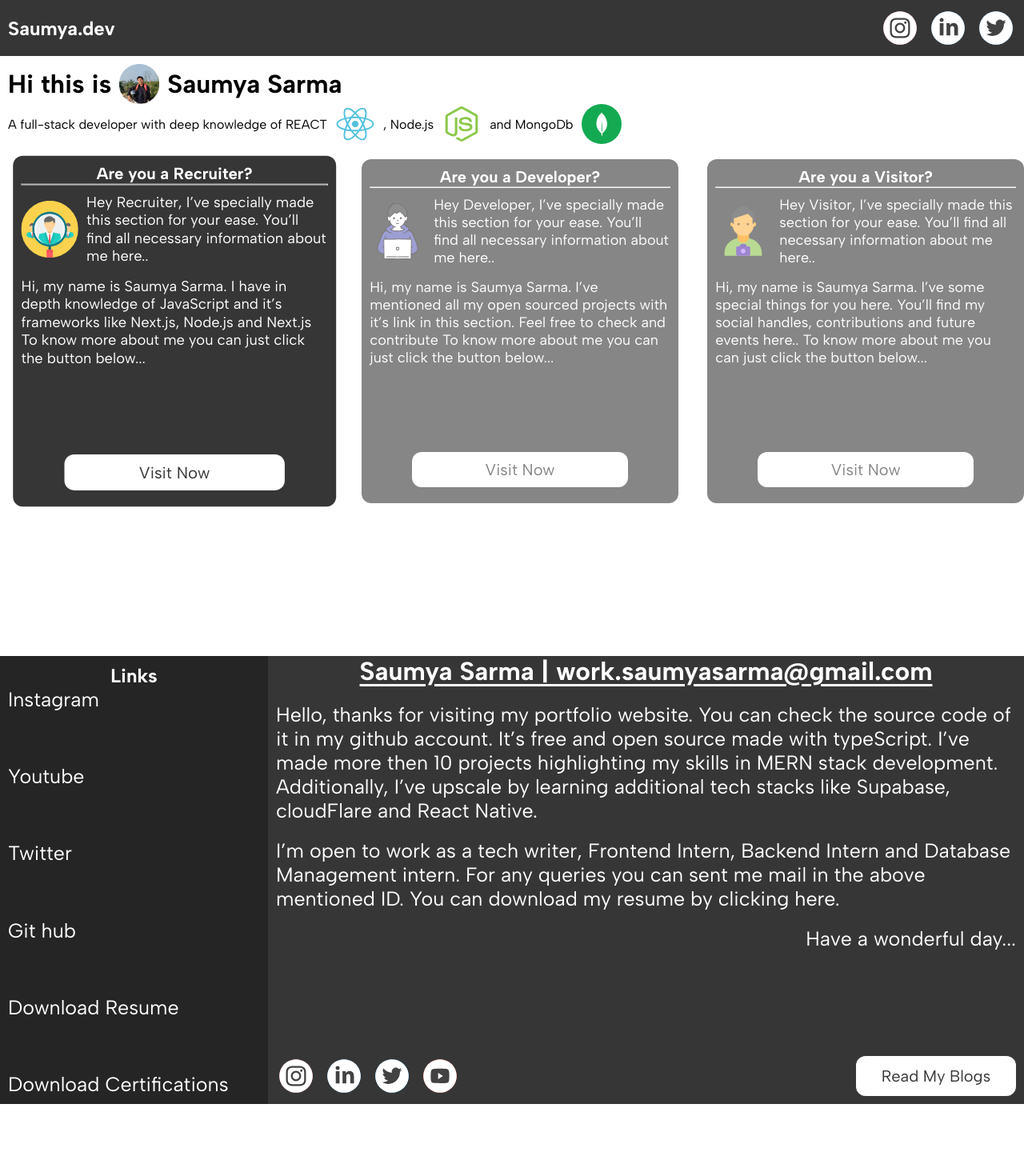
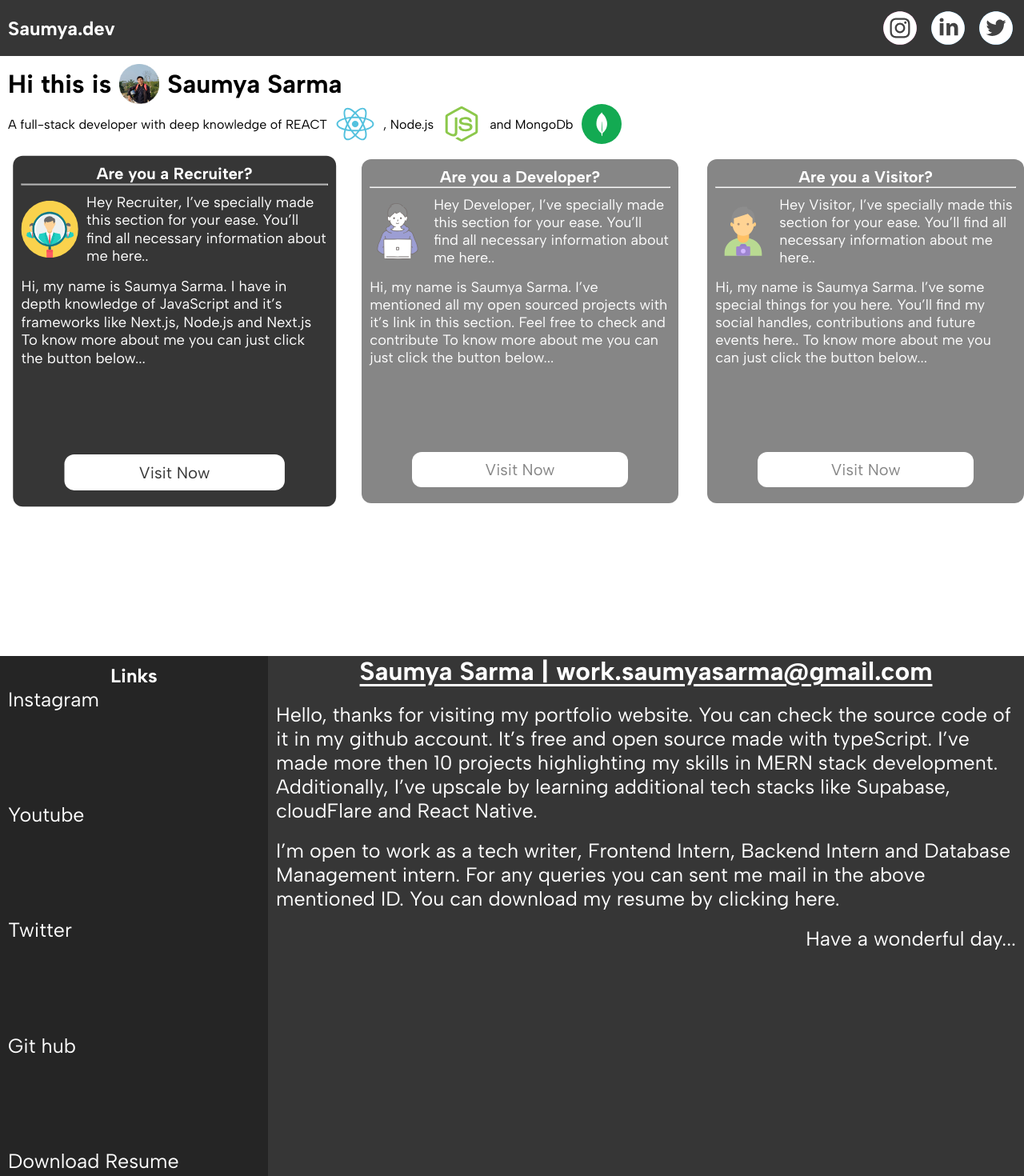
Before and after one commit to Saumya-Kanti-Sarma/portfolio, a Next.js app: page / in a window 1280 px wide. Shown: the top 1470 px of the page at 80% size. Before the commit the page ends 1380 px from the top, so only its background shows below. Built offline with nearby package versions, Linux system fonts and the light colour scheme.

Commit message:
added full hight

```diff
--- a/src/components/Footer/page.module.css
+++ b/src/components/Footer/page.module.css
@@ -1,5 +1,5 @@
 .footer {
-  height: 70vh;
+  height: 100dvh;
   width: 100%;
   background-color: var(--black);
   display: flex;
```
